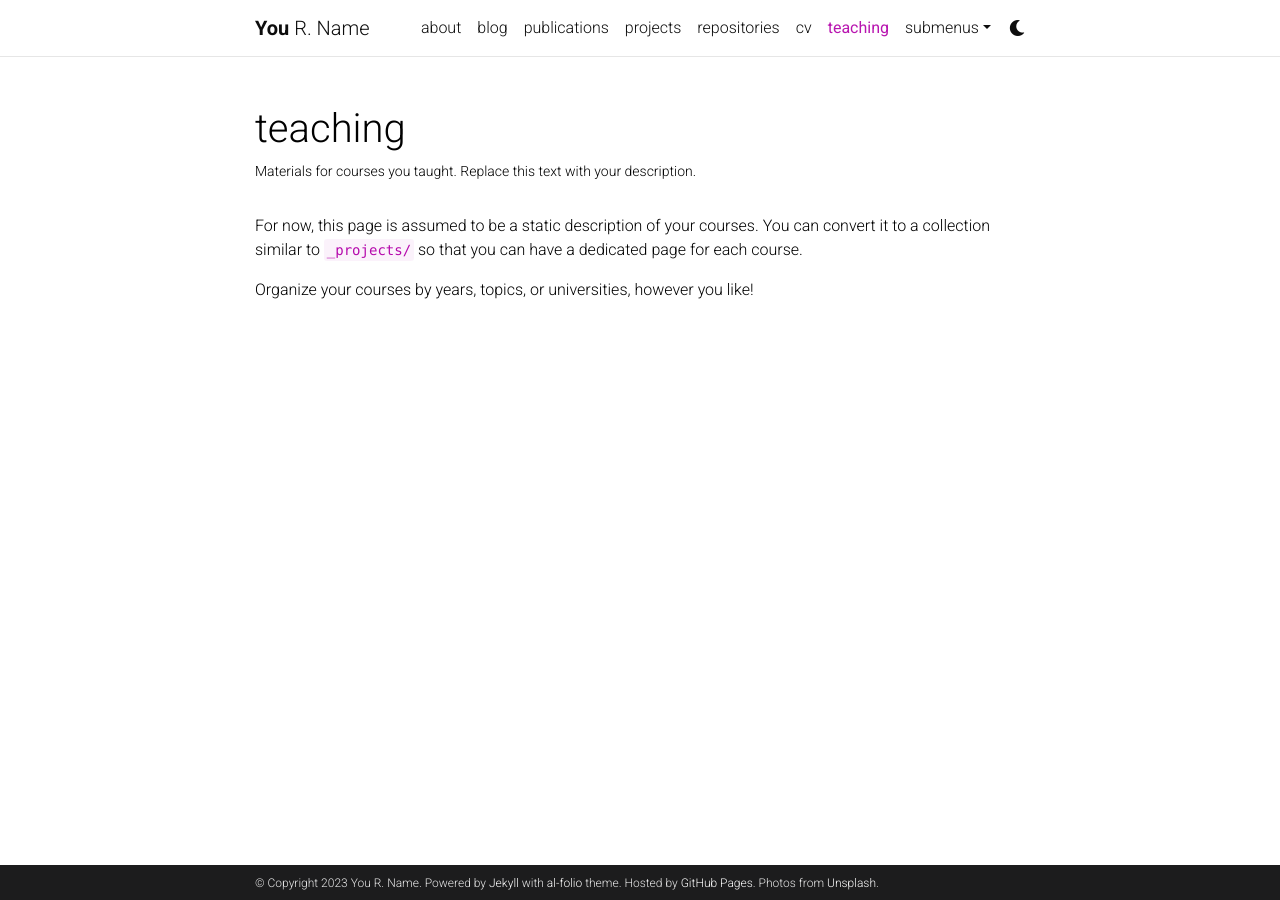
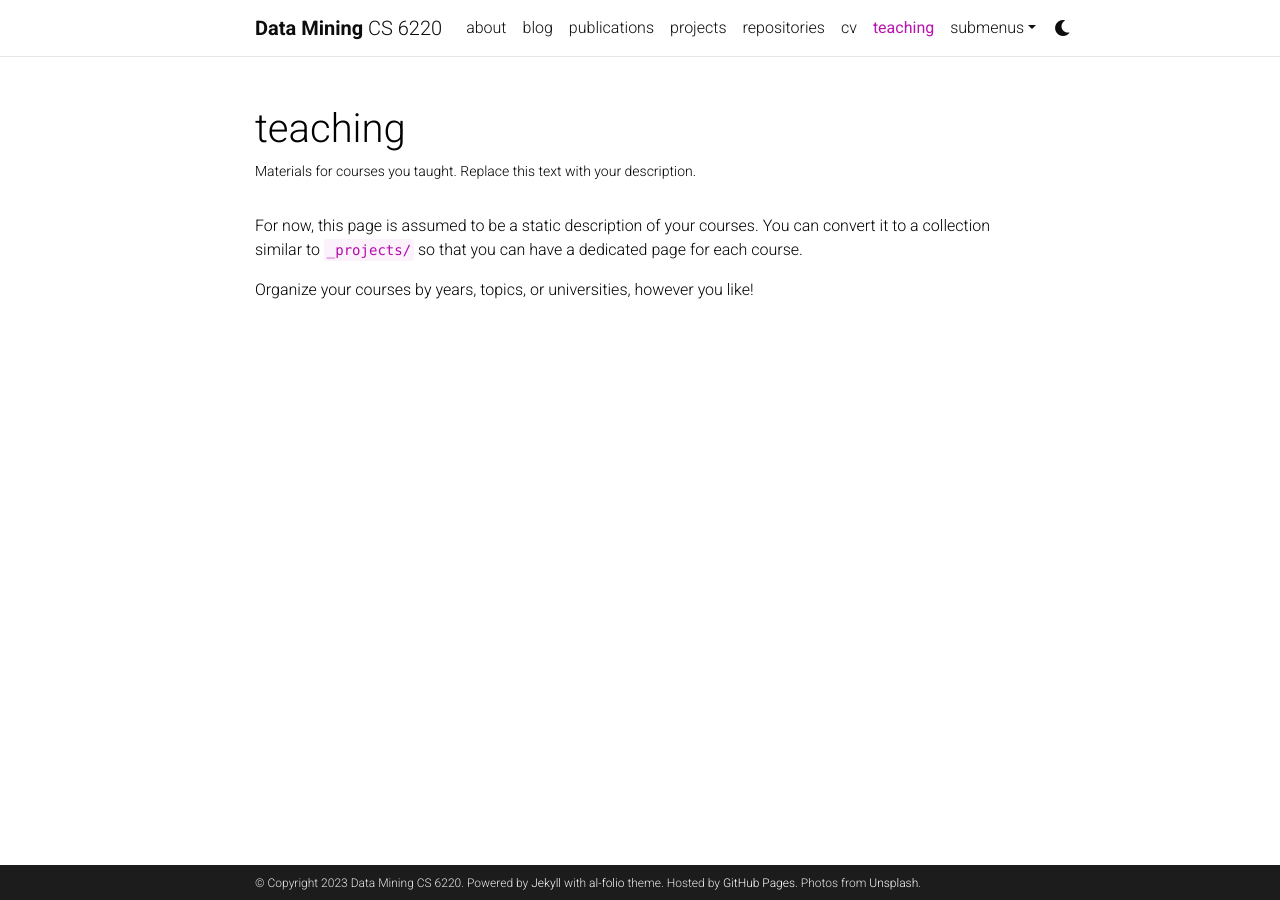
Before and after one commit to kni-neu/website-6120, a Jekyll site: the page built from _pages/teaching.md, in a window 1280 px wide. Built offline with Jekyll 4.4.1, drawn with Linux system fonts in a browser that asks for light colours; comment, search, counter and statistics services are not loaded; a style sheet for code colours, icons or effects is not loaded.

Commit message:
Making it useful (work machine)

```diff
--- a/Gemfile
+++ b/Gemfile
@@ -17,6 +17,7 @@ group :jekyll_plugins do
     gem 'mini_racer'
     gem 'unicode_utils'
     gem 'webrick'
+    gem 'fsevent'
 end
 group :other_plugins do
     gem 'feedjira'
--- a/_config.yml
+++ b/_config.yml
@@ -3,10 +3,10 @@
 # -----------------------------------------------------------------------------
 
 title: blank # the website title (if blank, full name will be used instead)
-first_name: You
-middle_name: R.
-last_name: Name
-email: you@example.com
+first_name: Data Mining
+middle_name:
+last_name: CS 6220
+email: k.ni@northeastern.edu
 description: > # the ">" symbol means to ignore newlines until "footer_text:"
   A simple, whitespace theme for academics. Based on [*folio](https://github.com/bogoli/-folio) design.
 footer_text: >
@@ -18,8 +18,8 @@ keywords: jekyll, jekyll-theme, academic-website, portfolio-website  # add your
 lang: en # the language of your site (for example: en, fr, cn, ru, etc.)
 icon: ⚛️  # the emoji used as the favicon (alternatively, provide image name in /assets/img/)
 
-url: https://alshedivat.github.io # the base hostname & protocol for your site
-baseurl: /al-folio # the subpath of your site, e.g. /blog/
+url: https://course.ccs.neu.edu/ # the base hostname & protocol for your site
+baseurl: /cs6220/data-mining/ # the subpath of your site, e.g. /blog/
 last_updated: false # set to true if you want to display last updated in the footer
 impressum_path:  # set to path to include impressum link in the footer, use the same path as permalink in a page, helps to conform with EU GDPR
 
--- a/docker-compose.yml
+++ b/docker-compose.yml
@@ -6,8 +6,9 @@ services:
     container_name: al-folio-website
     command: bash -c "
       rm -f Gemfile.lock
-      && bundler exec jekyll serve --watch --port=8080 --host=0.0.0.0 --livereload --verbose --trace"
+      && bundler exec jekyll serve --watch --port=8080 --host=0.0.0.0 --livereload --verbose --trace --force_polling"
     ports:
       - 8080:8080
     volumes:
       - .:/srv/jekyll
+    platform: linux/amd64
```
Also changed, not shown: README.md (+21 -0 lines), _pages/about.md (+4 -0 lines), 3 other files.
